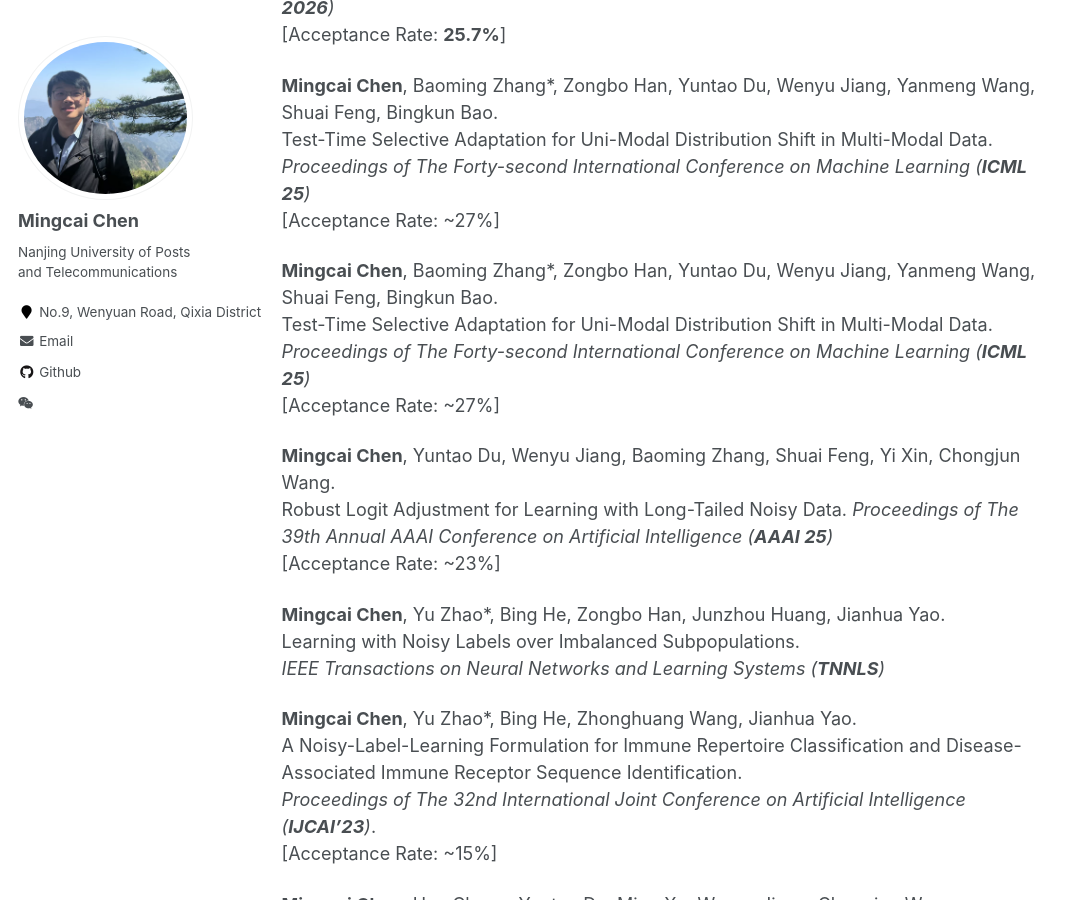
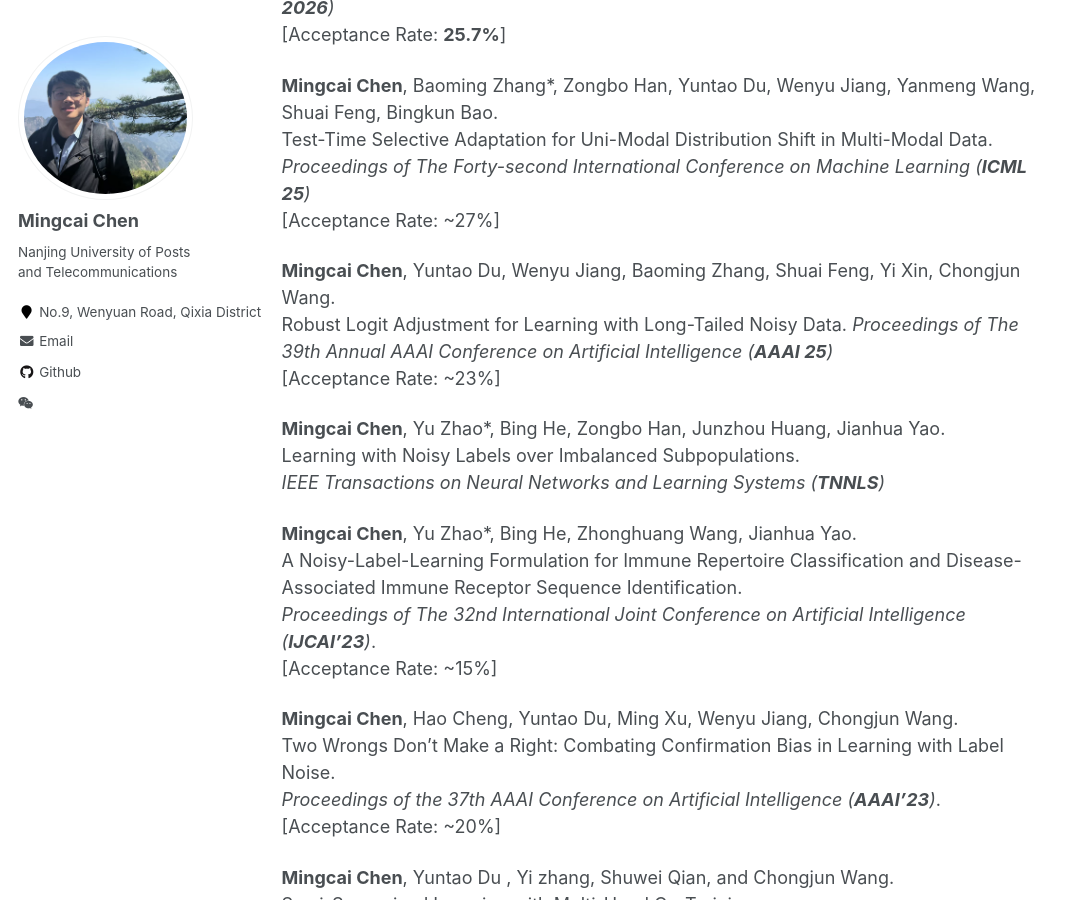
Before and after one commit to chenmc1996/chenmc1996.github.io, a Jekyll site: the page built from _pages/about.md, in a window 1280 px wide and 900 px high, scrolled down 743 px. Shown: the whole window, without its empty margins (0-1079 px from the left). Built offline with Jekyll 4.4.1, drawn with Linux system fonts in a browser that asks for light colours.

Commit message:
Update about.md

```diff
--- a/_pages/about.md
+++ b/_pages/about.md
@@ -28,11 +28,6 @@ Hao Zhou, SiQi Cai, Hua Dai, Letian Sha, Yichen Li, **Mingcai Chen**†.
 Budget-Conditioned Clipping Policies for Differentially Private Federated Learning.
 *The Fortieth Annual Conference on Neural Information Processing Systems (**NeurIPS 2026**)*
 [Acceptance Rate: **25.7%**]
-
-**Mingcai Chen**, Baoming Zhang\*, Zongbo Han, Yuntao Du, Wenyu Jiang, Yanmeng Wang, Shuai Feng, Bingkun Bao.
-Test-Time Selective Adaptation for Uni-Modal Distribution Shift in Multi-Modal Data.
-*Proceedings of The Forty-second International Conference on Machine Learning (**ICML 25**)*
-[Acceptance Rate: ~27%]
 
 **Mingcai Chen**, Baoming Zhang\*, Zongbo Han, Yuntao Du, Wenyu Jiang, Yanmeng Wang, Shuai Feng, Bingkun Bao.
 Test-Time Selective Adaptation for Uni-Modal Distribution Shift in Multi-Modal Data.
```
